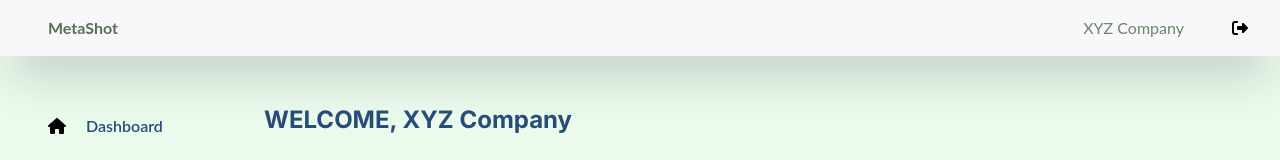
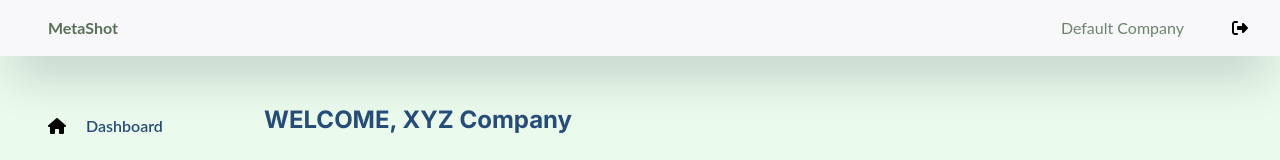
Before and after one commit to Shauryachaturvedimetashot/MetashotFrontendFinal, a Next.js app: page /Jobs in a window 1280 px wide. Shown: the top 160 px of the page. Built offline with nearby package versions, Linux system fonts and the light colour scheme.

Commit message:
Update Navbarn.tsx

```diff
--- a/src/Components/Navbarn.tsx
+++ b/src/Components/Navbarn.tsx
@@ -25,6 +25,9 @@ const Navbar: React.FC<NavbarProps> = (props) => {
     window.location.href = '/SignUp';
   };
 
+  // Retrieve company name from localStorage
+  const companyName = localStorage.getItem('companyName') || 'Default Company';
+
   return (
     <nav className={`bg-white shadow-2xl py-4 px-6 flex justify-between items-center navbar ${styles['navbar']}`}>
       <div className="text-1xl font-bold ml-6">
@@ -33,7 +36,7 @@ const Navbar: React.FC<NavbarProps> = (props) => {
       <div className="flex items-center space-x-10 navcolor">
         <span className="text-gray-700 mr-8"></span>
 
-        <div>{props.company}</div>
+        <div>{companyName}</div> {/* Display company name from localStorage */}
 
         <div className="ml-8 cursor-pointer px-2 mr-2" onClick={handleLogout}>
           <FontAwesomeIcon icon={faRightFromBracket} className="fas fa-check" style={{ color: "black" }}/>
```
